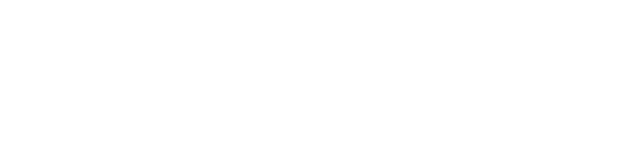
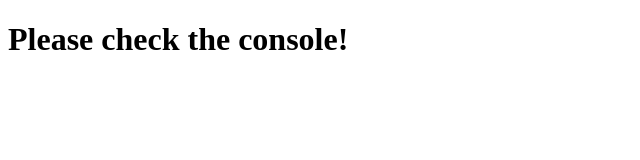
Before and after one commit to tjgillweb/JavaScript30, a plain HTML site: page 14 - Object and Arrays - Reference VS Copy/index.html in a window 1280 px wide. Shown: the whole page, without its empty margins (0-640 px from the left). Drawn offline with Linux system fonts and the light colour scheme.

Commit message:
Add console message

```diff
--- a/14 - Object and Arrays - Reference VS Copy/index.html
+++ b/14 - Object and Arrays - Reference VS Copy/index.html
@@ -7,6 +7,7 @@
 </head>
 
 <body>
+  <h1>Please check the console!</h1>
 
   <script src="script.js"></script>
 
```
